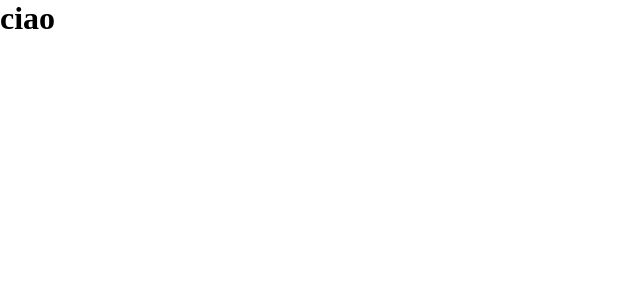
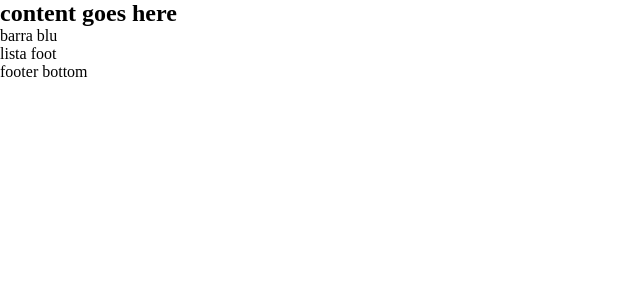
Before and after one commit to matteolepera/react-dc-comics, a React (Vite) app: page / in a window 1280 px wide. Shown: the top 300 px of the page, without its empty margins (0-640 px from the left). Built offline with nearby package versions, Linux system fonts and the light colour scheme.

Commit message:
feat: base di blocchi creata

```diff
--- a/src/App.jsx
+++ b/src/App.jsx
@@ -3,7 +3,21 @@ import './Index.css'
 export default function App() {
   return (
     <>
-      <h1>ciao</h1>
+      <header>
+        <nav>
+        </nav>
+      </header>
+
+      <main>
+        <h2>content goes here</h2>
+        <div>barra blu</div>
+      </main>
+      <footer>
+        <ul>
+          <li>lista foot</li>
+        </ul>
+        <div>footer bottom</div>
+      </footer>
     </>
   )
 }
```
